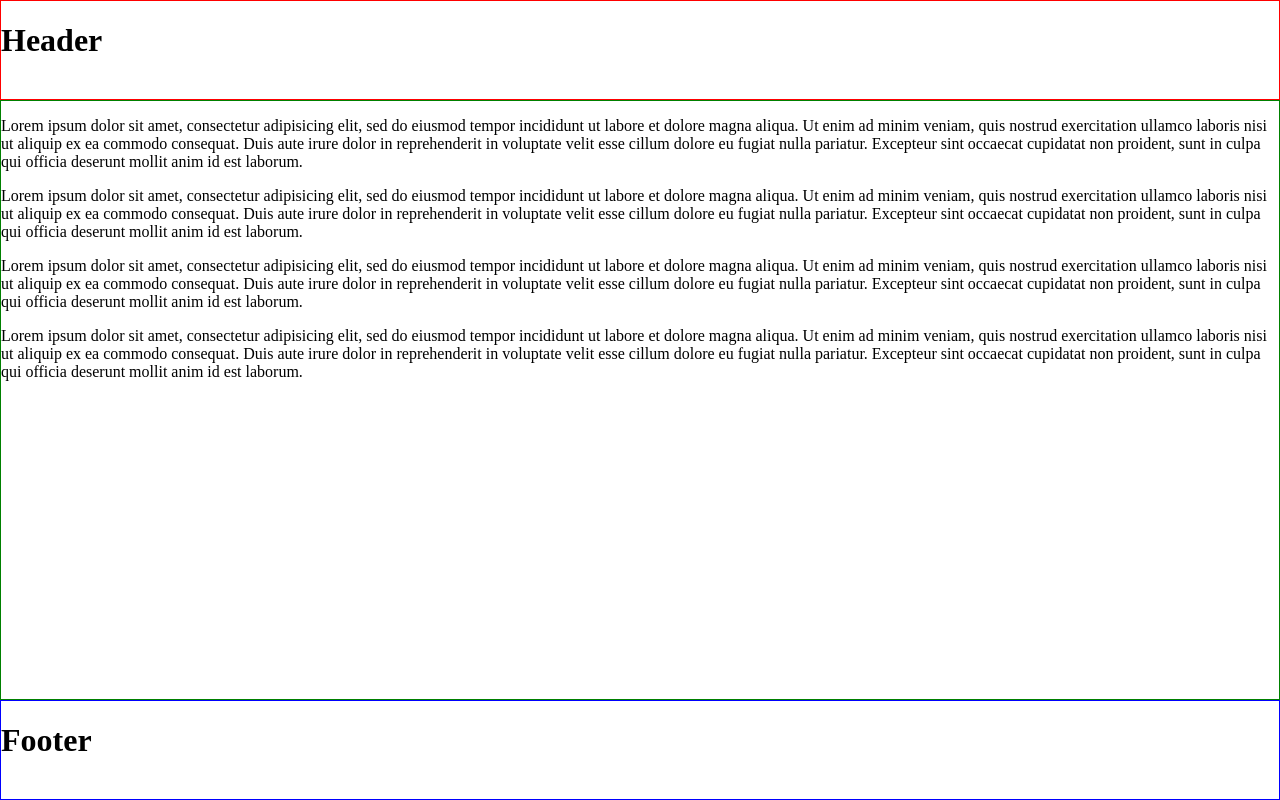
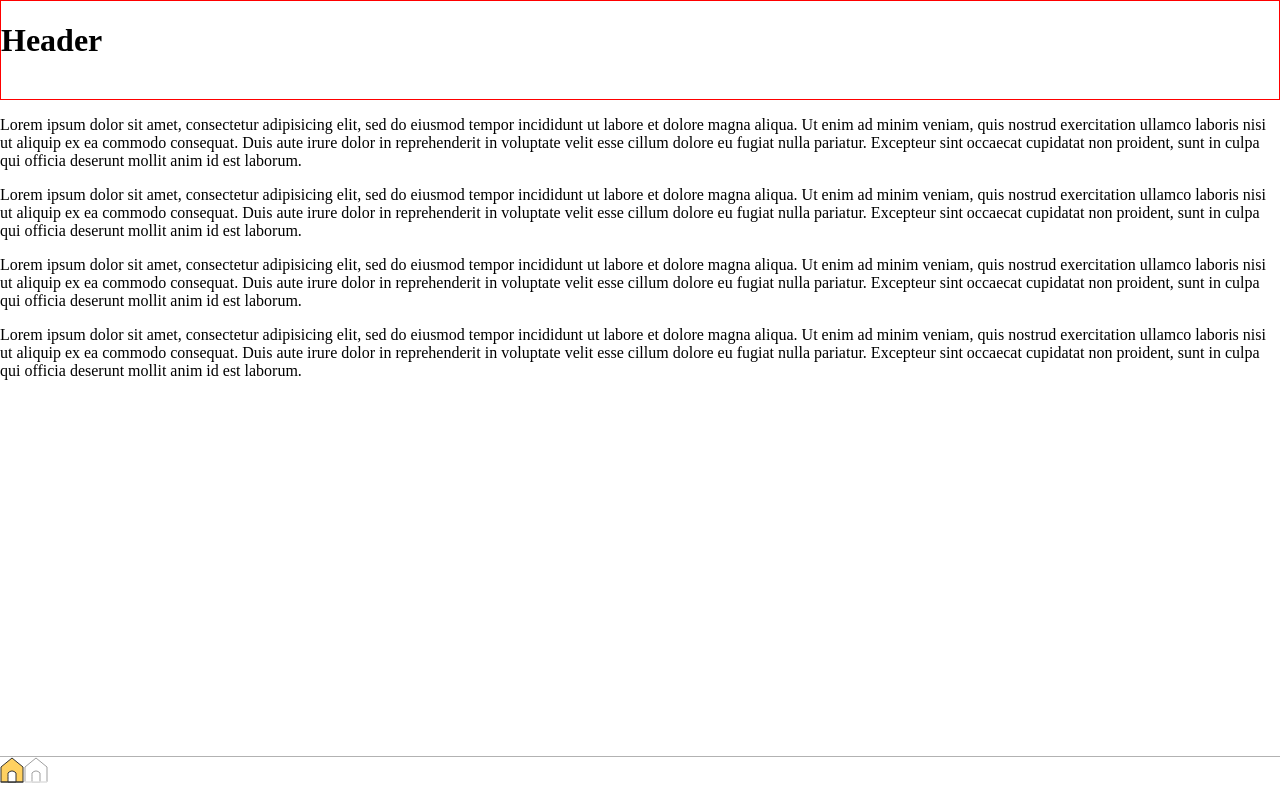
Before and after one commit to happypeter/meituan-demo, a React (Create React App) app in the folder user-client/: page / in a window 1280 px wide. Built offline with nearby package versions, Linux system fonts and the light colour scheme.

Commit message:
第三集：图标组件

```diff
--- a/user-client/src/components/Footer.js
+++ b/user-client/src/components/Footer.js
@@ -1,7 +1,12 @@
 import React from 'react'
+import '../css/footer.css'
+import HomeIcon from './HomeIcon'
 
 const Footer = () => (
-  <h1>Footer</h1>
+  <div className="footer">
+    <HomeIcon active={true} />
+    <HomeIcon active={false} />
+  </div>
 )
 
 export default Footer
--- /dev/null
+++ b/user-client/src/components/HomeIcon.js
@@ -0,0 +1,16 @@
+import React from 'react'
+
+const HomeIcon = ({ active }) => (
+  <svg width="24px" height="26px" viewBox="0 0 24 26">
+      <defs></defs>
+      <g id="Page-1" stroke="none" strokeWidth="1" fill="none" fillRule="evenodd">
+          <g id="home-icon" transform="translate(0.000000, 1.000000)" stroke={active ? '#333333' : '#9F9F9F'}>
+              <polygon id="house" fill={active ? '#FFD161' : '#FFFFFF'} points="12 0 1 9 1 24 23 24 23 9"></polygon>
+              <path d="M8,24 L16,24 L16,15 C13.3333333,12.3333333 10.6666667,12.3333333 8,15 C8,17 8,20 8,24 Z" id="door" fill="#FFFFFF"></path>
+              <path d="M0.5,24 L23.5,24" id="Path-2" stroke={active ? '#333333' : '#FFFFFF'}></path>
+          </g>
+      </g>
+  </svg>
+)
+
+export default HomeIcon
--- a/user-client/src/components/Main.js
+++ b/user-client/src/components/Main.js
@@ -3,8 +3,7 @@ import Home from './Home'
 
 import {
   BrowserRouter as Router,
-  Route,
-  Link
+  Route
 } from 'react-router-dom'
 
 const About = () => <h1>About</h1>
--- a/user-client/src/css/App.css
+++ b/user-client/src/css/App.css
@@ -19,13 +19,11 @@ body {
 }
 
 .app>.main-wrap {
-  border: 1px solid green;
   flex-grow: 1;
   overflow-y: scroll;
 }
 
 .app>.footer-wrap {
-  border: 1px solid blue;
-  height: 100px;
+  height: 44px;
   flex-shrink: 0;
 }
--- /dev/null
+++ b/user-client/src/css/footer.css
@@ -0,0 +1,5 @@
+.footer {
+  height: 100%;
+  border-top: 1px solid #B2B2B2;
+  background-color: #fff;
+}
```
